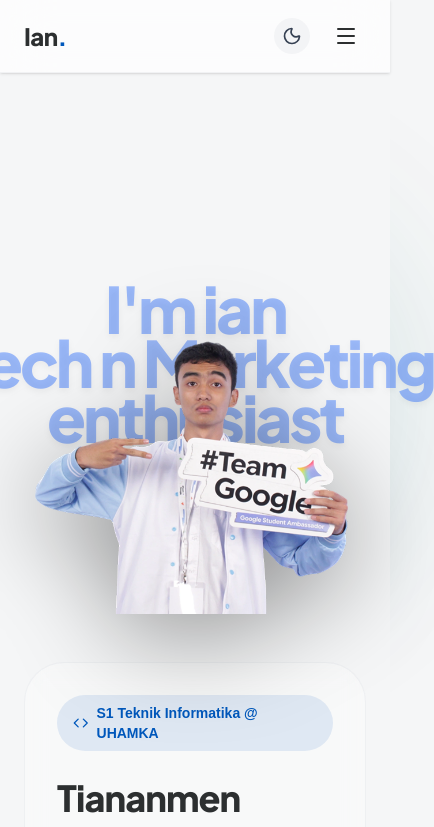
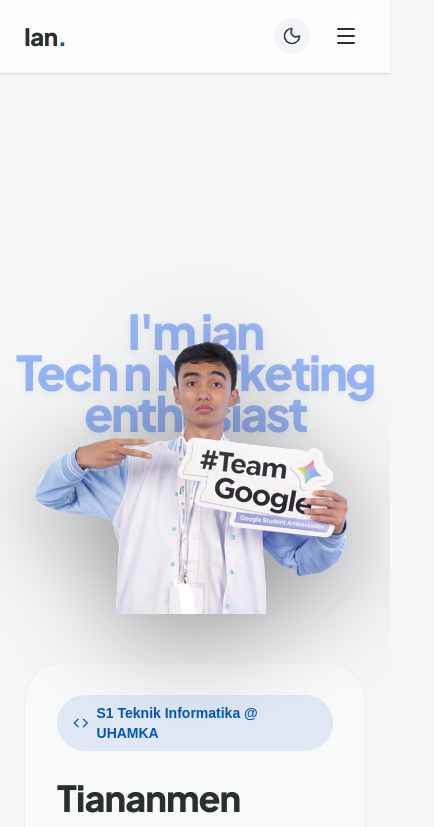
Before and after one commit to Mensehoo/ian-portofolio, a React (Vite) app: page / in a window 390 px wide. Shown: the top 827 px of the page, 434 px wide, since content can reach past the window. Built offline with nearby package versions, Linux system fonts and the light colour scheme.

Commit message:
fix: resolve horizontal scroll and optimize text size on mobile view

```diff
--- a/src/App.tsx
+++ b/src/App.tsx
@@ -38,7 +38,7 @@ export default function App() {
   };
 
   return (
-    <div className="min-h-screen transition-colors duration-300 bg-surface dark:bg-[#0f1115]">
+    <div className="min-h-screen transition-colors duration-300 bg-surface dark:bg-[#0f1115] overflow-x-hidden">
       {/* Navigation */}
       <nav className="fixed top-0 w-full z-50 bg-white/70 dark:bg-[#1a1d24]/70 backdrop-blur-xl shadow-sm border-b border-gray-200/50 dark:border-gray-800/50 transition-colors duration-300">
         <div className="flex justify-between items-center px-6 md:px-12 py-4 max-w-7xl mx-auto">
@@ -112,8 +112,8 @@ export default function App() {
             className="relative w-full flex items-end justify-center group mb-12 h-[50vh] sm:h-[60vh] max-h-[600px] mt-8"
           >
             {/* Huge Background Text for Photo */}
-            <div className="absolute top-1/2 left-1/2 -translate-x-1/2 -translate-y-[75%] w-[120vw] flex flex-col items-center justify-center z-0 pointer-events-none select-none" style={{ fontFamily: "'Plus Jakarta Sans', sans-serif" }}>
-              <div className="text-[4rem] sm:text-[6.5rem] md:text-[8rem] lg:text-[10rem] font-black leading-[0.85] text-blue-600/40 dark:text-blue-400/30 tracking-tighter text-center whitespace-nowrap drop-shadow-md">
+            <div className="absolute top-1/2 left-1/2 -translate-x-1/2 -translate-y-[75%] w-full flex flex-col items-center justify-center z-0 pointer-events-none select-none" style={{ fontFamily: "'Plus Jakarta Sans', sans-serif" }}>
+              <div className="text-[3rem] sm:text-[6.5rem] md:text-[8rem] lg:text-[10rem] font-black leading-[0.85] text-blue-600/40 dark:text-blue-400/30 tracking-tighter text-center whitespace-nowrap drop-shadow-md">
                 I'm ian<br/>Tech n Marketing<br/>enthusiast
               </div>
             </div>
```
